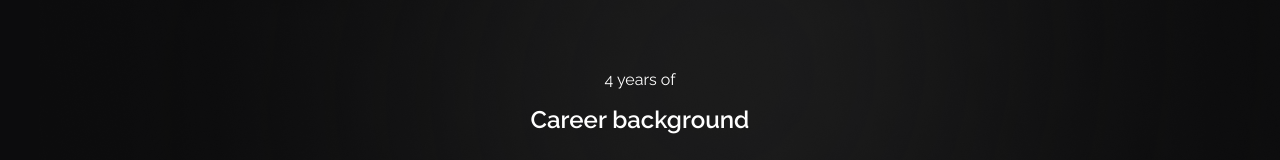
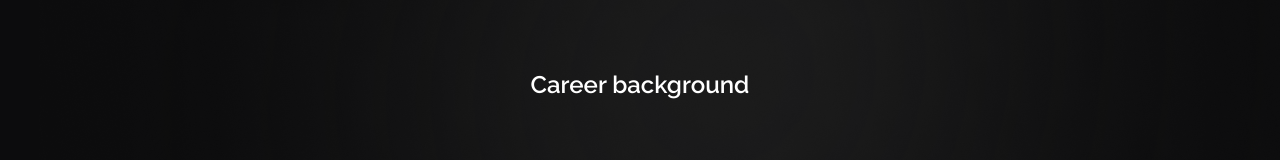
Before and after one commit to simonelopess/simone-lopes-page, a Vue app: page / in a window 1280 px wide. Shown: the part 607-767 px from the top of the page. Built offline with nearby package versions, Linux system fonts and the light colour scheme; the HTML template or start-up script is replaced by a standard one.

Commit message:
chore: remove pre title

```diff
--- a/src/layouts/Experience.vue
+++ b/src/layouts/Experience.vue
@@ -1,7 +1,7 @@
 <!-- eslint-disable vue/multi-word-component-names -->
 <template>
   <div id="experience">
-    <Title title="Career background" preTitle="4 years of" />
+    <Title title="Career background" preTitle="" />
     <div class="experience-cards">
       <Card v-for="career in careerStore.careerPayload" :key="career.id">
         <CareerCard
```
